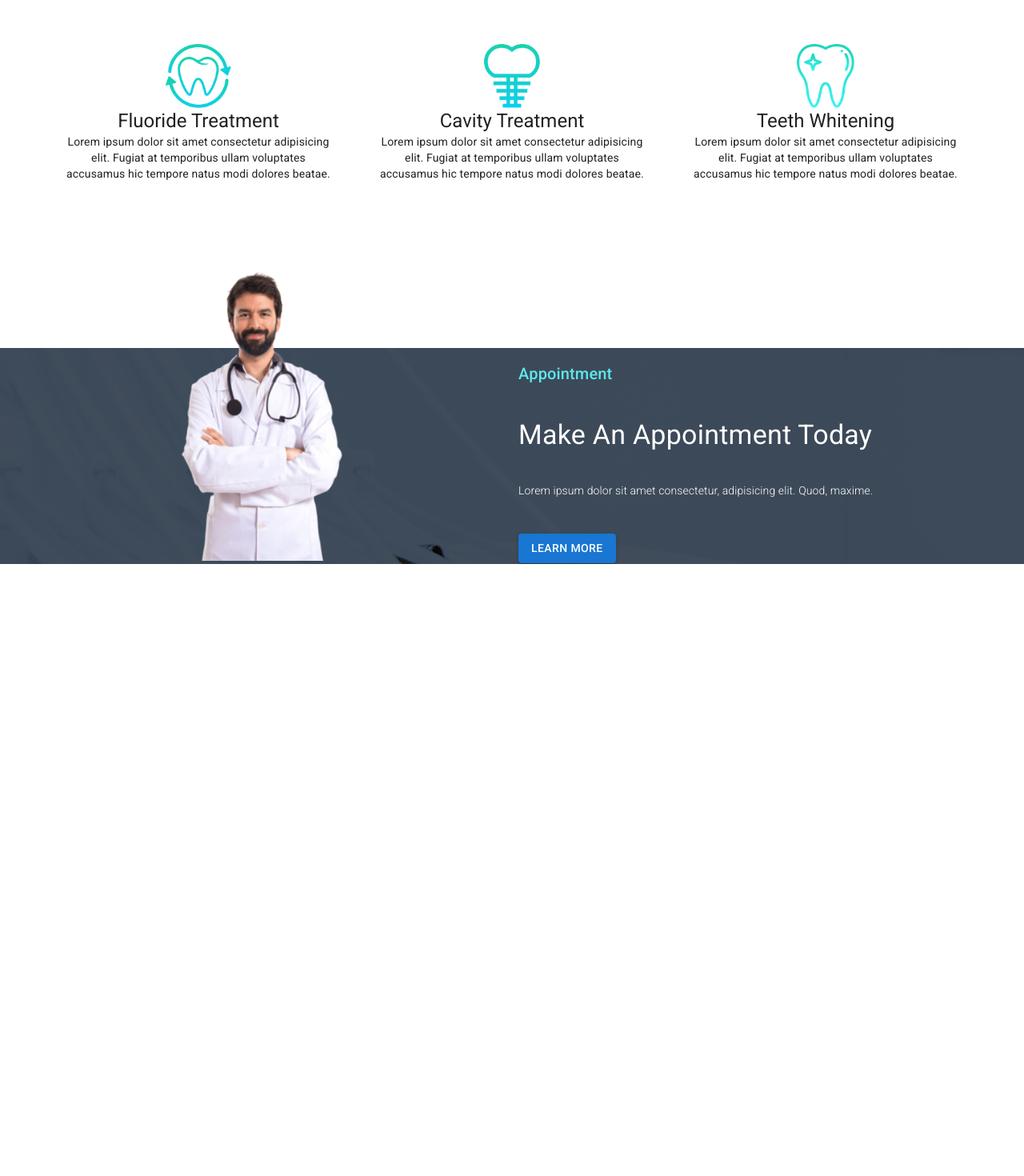
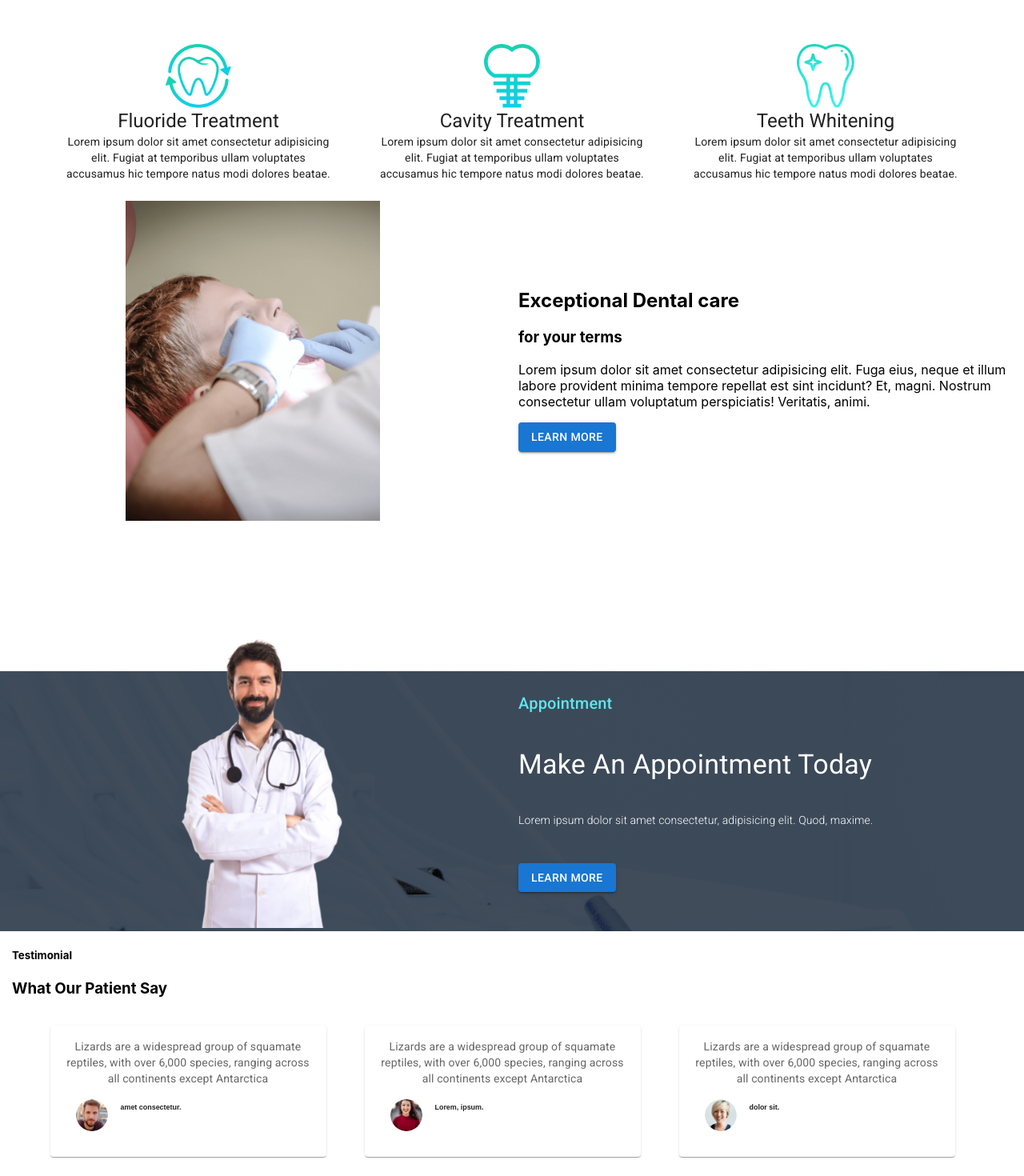
Before and after one commit to montasirazad/doctors-portal-fornt-batch-four, a React (Create React App) app: page / in a window 1280 px wide. Shown: the part 571-2041 px from the top of the page at 80% size. Before the commit the page ends 1276 px from the top, so only its background shows below. Built offline with nearby package versions, Linux system fonts and the light colour scheme.

Commit message:
testimonial

```diff
--- /dev/null
+++ b/src/Pages/Home/About/About.js
@@ -0,0 +1,38 @@
+import React from 'react';
+import Box from '@mui/material/Box';
+import Grid from '@mui/material/Grid';
+import treatment from '../../../images/treatment.png';
+import { Button } from '@mui/material';
+
+const About = () => {
+    return (
+        <Box sx={{ flexGrow: 1 }}>
+            <Grid container spacing={2} >
+                <Grid item xs={12} md={6} >
+                    <img src={treatment} style={{ height: '400px' }} alt="" />
+                </Grid>
+
+                <Grid item xs={12} md={6}
+                    sx={{
+                        display: 'flex',
+                        justifyContent: 'flex-start',
+                        textAlign: 'left',
+                        alignItems: 'center'
+                    }}
+                >
+                    <Box>
+                        <h2>Exceptional Dental care</h2>
+                        <h3>for your terms</h3>
+                        <p>Lorem ipsum dolor sit amet consectetur adipisicing elit. Fuga eius,
+                            neque et illum labore provident minima tempore repellat est sint incidunt? Et, magni.
+                            Nostrum consectetur ullam voluptatum perspiciatis! Veritatis, animi.</p>
+                        <Button variant='contained' >Learn More</Button>
+                    </Box>
+                </Grid>
+
+            </Grid>
+        </Box>
+    );
+};
+
+export default About;
--- a/src/Pages/Home/AppointmentBanner/AppointmentBanner.js
+++ b/src/Pages/Home/AppointmentBanner/AppointmentBanner.js
@@ -18,7 +18,7 @@ const AppointmentBanner = () => {
             <Box style={appointMentBg} sx={{ flexGrow: 1 }}>
                 <Grid container spacing={2}>
                     <Grid item xs={12} md={6}>
-                        <img src={doctor} style={{ height: '400px', marginTop: '-150px' }} alt="" />
+                        <img src={doctor} style={{ height: '400px', marginTop: '-95px' }} alt="" />
                     </Grid>
 
                     <Grid item xs={12} md={6} sx={{
@@ -38,7 +38,7 @@ const AppointmentBanner = () => {
                             <Typography variant='h4' sx={{my:5}} style={{ color: 'white', fontSize: 14, fontWeight: 300 }}>
                                 Lorem ipsum dolor sit amet consectetur, adipisicing elit. Quod, maxime.
                             </Typography>
-                            <Typography variant='h4'>
+                            <Typography variant='h4'sx={{my:5}}>
                                 <Button variant='contained'>Learn More</Button>
                             </Typography>
                         </Box>
--- a/src/Pages/Home/Home.js
+++ b/src/Pages/Home/Home.js
@@ -1,8 +1,10 @@
 import React from 'react';
 import Navigation from '../Shared/Navigation/Navigation';
+import About from './About/About';
 import AppointmentBanner from './AppointmentBanner/AppointmentBanner';
 import Banner from './Banner/Banner';
 import Services from './Services/Services';
+import Testimonial from './Testimonial/Testimonial';
 
 const Home = () => {
     return (
@@ -10,7 +12,9 @@ const Home = () => {
             <Navigation />
             <Banner />
             <Services />
+            <About />
             <AppointmentBanner />
+            <Testimonial />
 
         </div>
     );
--- /dev/null
+++ b/src/Pages/Home/Testimonial/Testimonial.js
@@ -0,0 +1,97 @@
+import React from 'react';
+import Box from '@mui/material/Box';
+import Paper from '@mui/material/Paper';
+import Grid from '@mui/material/Grid';
+import Typography from '@mui/material/Typography';
+import Card from '@mui/material/Card';
+import CardContent from '@mui/material/CardContent';
+import CardMedia from '@mui/material/CardMedia';
+import { CardActionArea } from '@mui/material';
+import Avatar from '@mui/material/Avatar';
+import Stack from '@mui/material/Stack';
+import { deepOrange, deepPurple } from '@mui/material/colors';
+import people1 from '../../../images/people-1.png';
+import people2 from '../../../images/people-2.png';
+import people3 from '../../../images/people-3.png';
+
+
+
+
+const Testimonial = () => {
+    return (
+        <Box sx={{ flexGrow: 1 }}>
+            <Grid container spacing={2}>
+
+                <Grid item xs={10} style={{ textAlign:'left', marginLeft:'15px' }} >
+                    <h5>Testimonial</h5>
+                    <h3>What Our Patient Say</h3>
+                </Grid>
+
+                <Grid container item spacing={{ xs: 2, md: 3 }} columns={{ xs: 4, sm: 8, md: 12 }} style={{ justifyContent: 'center' }}>
+
+                    <Card sx={{ maxWidth: 345, mx: 3, my: 3 }} >
+
+                        <CardActionArea>
+
+                            <CardContent>
+                                <Typography variant="body2" color="text.secondary">
+                                    Lizards are a widespread group of squamate reptiles, with over 6,000
+                                    species, ranging across all continents except Antarctica
+                                </Typography>
+                                <div style={{display:'flex'}}>
+                                    <Avatar alt="" src={people1} sx={{mx:2,my:2}}/>
+                                    <h6>amet consectetur.</h6>
+                                </div>
+                            </CardContent>
+                        </CardActionArea>
+                    </Card>
+
+                    <Card sx={{ maxWidth: 345, mx: 3, my: 3 }}  >
+
+                        <CardActionArea>
+
+                            <CardContent>
+                                <Typography variant="body2" color="text.secondary">
+                                    Lizards are a widespread group of squamate reptiles, with over 6,000
+                                    species, ranging across all continents except Antarctica
+                                </Typography>
+
+                                <div style={{display:'flex'}}>
+                                    <Avatar alt="" src={people2} sx={{mx:2,my:2}}/>
+                                    <h6>Lorem, ipsum.</h6>
+                                </div>
+
+
+
+
+                            </CardContent>
+                        </CardActionArea>
+                    </Card>
+
+                    <Card sx={{ maxWidth: 345, mx: 3, my: 3 }} >
+
+                        <CardActionArea>
+
+                            <CardContent>
+                                <Typography variant="body2" color="text.secondary">
+                                    Lizards are a widespread group of squamate reptiles, with over 6,000
+                                    species, ranging across all continents except Antarctica
+                                </Typography>
+
+                                <div style={{display:'flex'}}>
+                                    <Avatar alt="" src={people3} sx={{mx:2,my:2}}/>
+                                    <h6>dolor sit.</h6>
+                                </div>
+
+                            </CardContent>
+                        </CardActionArea>
+                    </Card>
+                </Grid>
+
+
+            </Grid>
+        </Box>
+    );
+};
+
+export default Testimonial;
```
